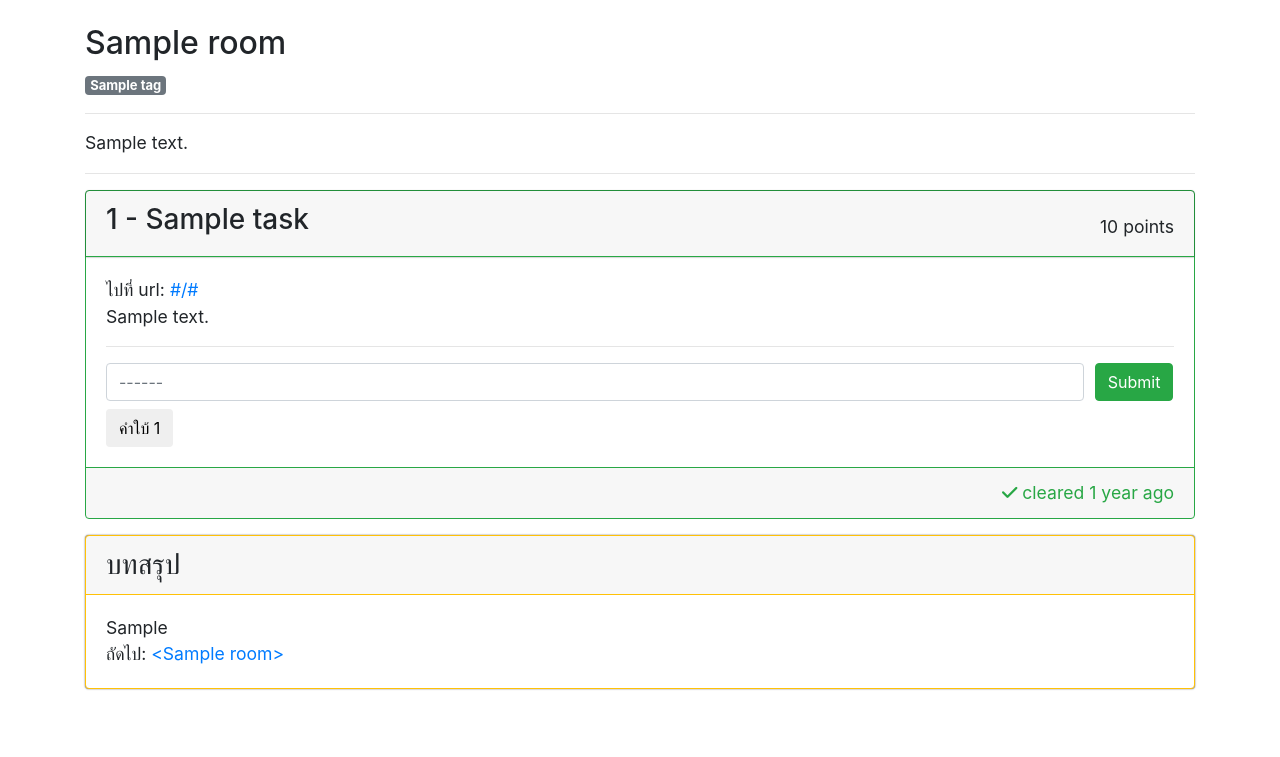
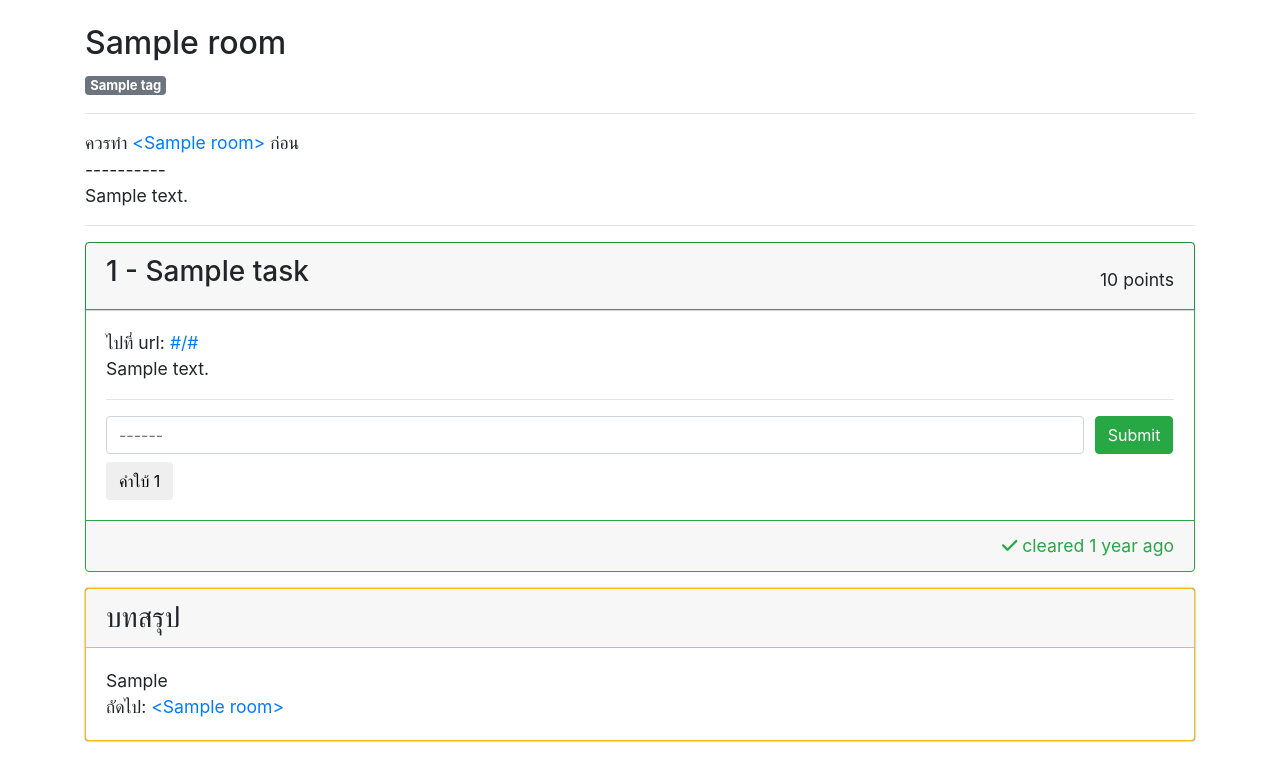
Before and after one commit to NirushaaaR/CTF-platform-final-project, a Django app: page /room/1/ in a window 1280 px wide. Shown: the part 58-815 px from the top of the page. Before the commit the page ends 748 px from the top, so only its background shows below. Run offline with Django 3.2, Linux system fonts and the light colour scheme; a user stored in the database is signed in; tables that the repository leaves empty hold one stand-in row (values such as "Sample post"); parts of the project's set-up code (start-up, migrations or seed data) failed here and were passed over; some libraries are stand-ins or nearby versions; some web fonts are replaced.

Commit message:
add prerequisite in room

```diff
--- a/src/templates/core/room.html
+++ b/src/templates/core/room.html
@@ -5,7 +5,14 @@
   {% include "partials/_room_tags.html" %}
   <hr>
   <div id="roomdesc">
-    {{room.description|safe}}
+    {% for require_room in room.prerequisites.all %}
+    {% if forloop.first %}ควรทำ {% endif %}
+    <a href="{{require_room.get_absolute_url}}">&lt;{{require_room}}&gt;</a>
+    {% if forloop.last %} ก่อน<br>----------{% endif %}
+    {% endfor %}
+    <div class="desc">
+      {{room.description|safe}}
+    </div>
   </div>
   <hr>
 
@@ -82,7 +89,7 @@
     {% endif %}
   </div>
   {% endfor %}
-  {% if is_finish %}
+  {% if is_finish and room.conclusion %}
   <div class="card mb-3 border-warning box-shadow" id="roomconclus">
     <h3 class="card-header border-warning">บทสรุป</h3>
     <div class="card-body">
```
